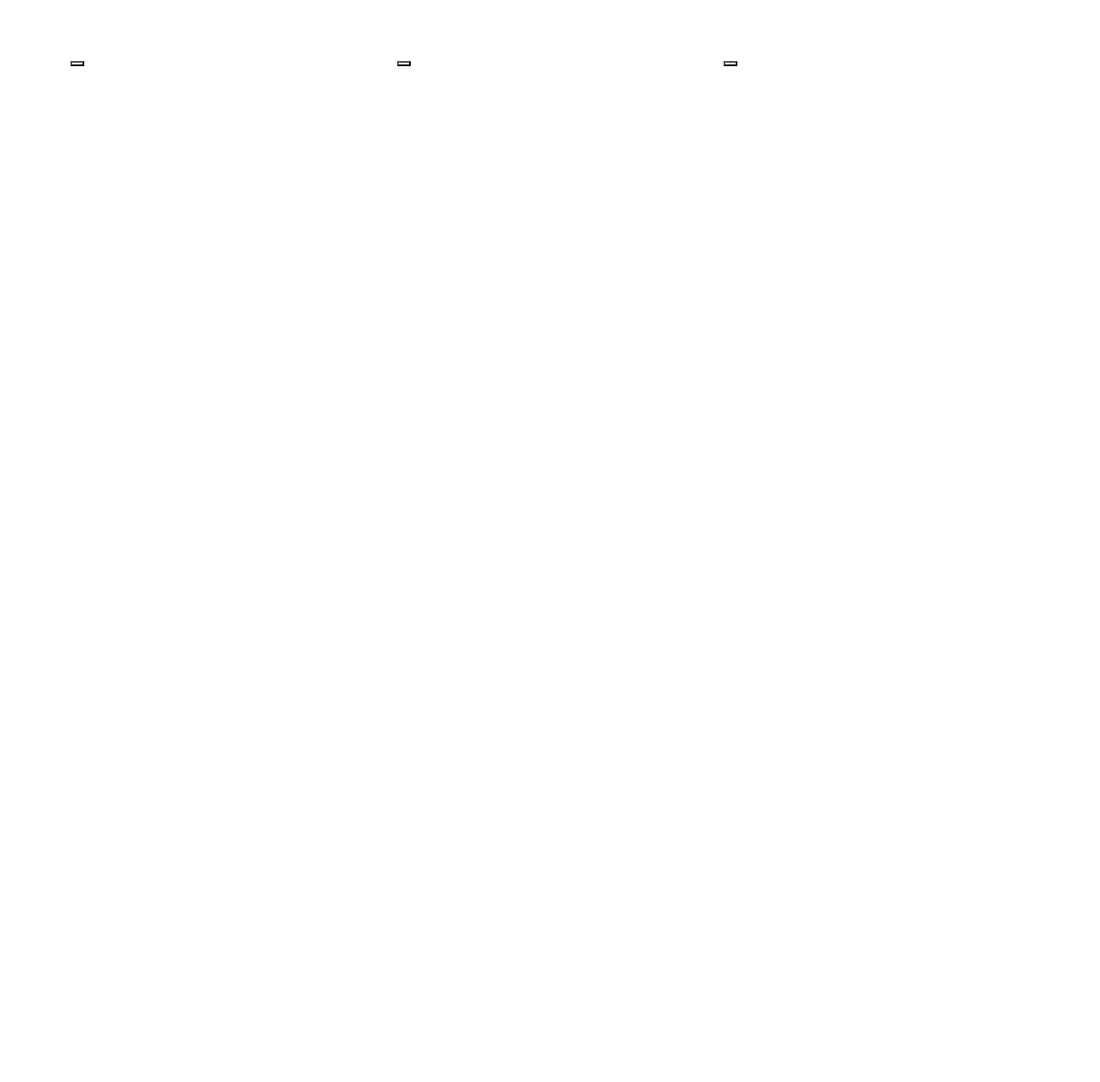
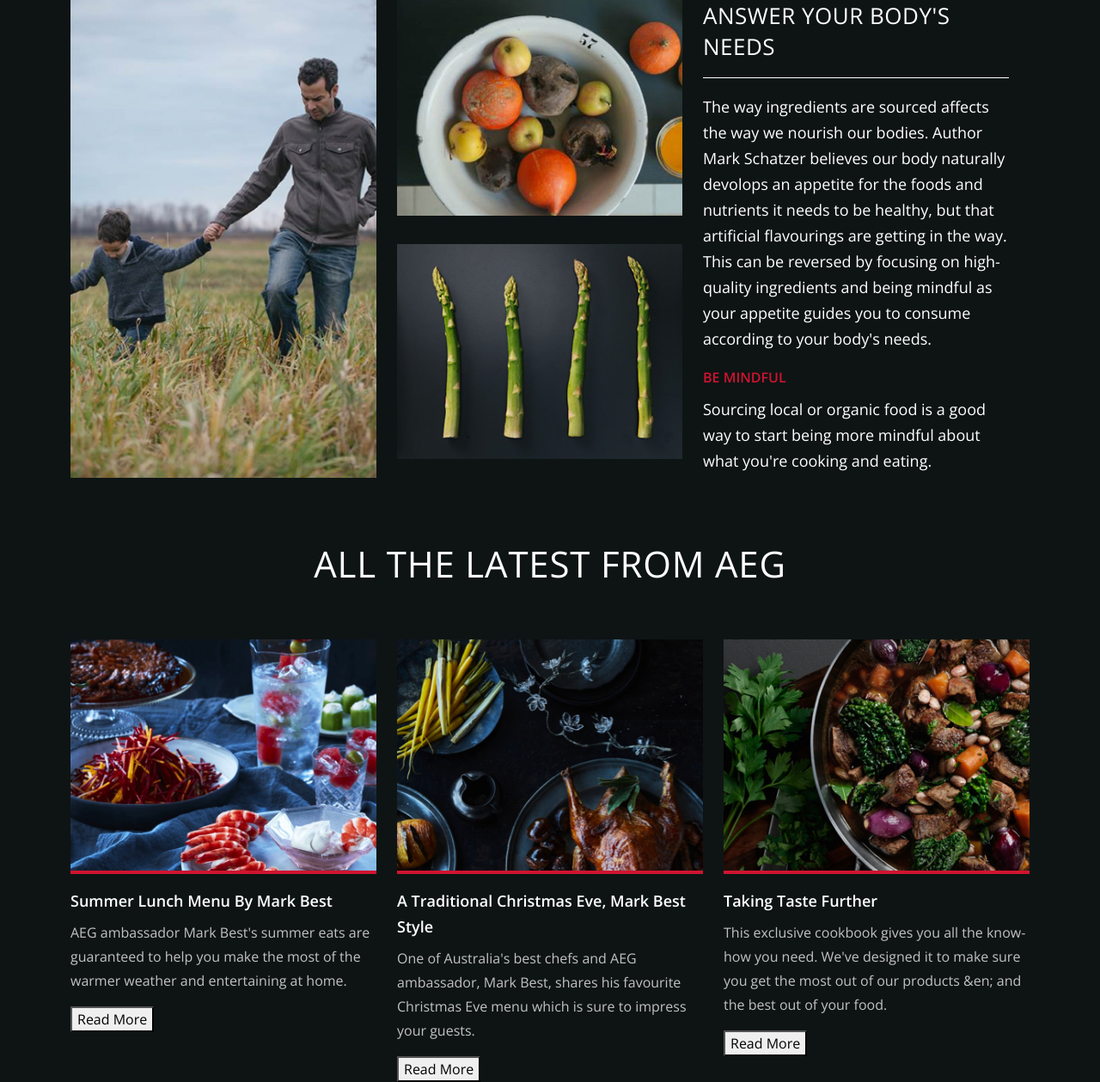
Before and after one commit to benjaminalldridge/orchard, a plain HTML site: page index.html in a window 1280 px wide. Shown: the whole page at 86% size. Before the commit the page ends 800 px from the top, so only its background shows below. Drawn offline with nearby package versions, Linux system fonts and the light colour scheme.

Commit message:
Checking in basic layout

```diff
--- a/index.html
+++ b/index.html
@@ -7,6 +7,12 @@
 	<meta name="viewport" content="width=device-width, initial-scale=1">
 	<!-- Bootstrap CSS -->
 	<link href="https://cdn.jsdelivr.net/npm/bootstrap@5.1.3/dist/css/bootstrap.min.css" rel="stylesheet" integrity="sha384-1BmE4kWBq78iYhFldvKuhfTAU6auU8tT94WrHftjDbrCEXSU1oBoqyl2QvZ6jIW3" crossorigin="anonymous">
+	<!-- Orchard CSS -->
+	<link href="orchard.css" rel="stylesheet">
+	<!-- Fonts from Google -->
+	<link rel="preconnect" href="https://fonts.googleapis.com">
+	<link rel="preconnect" href="https://fonts.gstatic.com" crossorigin>
+	<link href="https://fonts.googleapis.com/css2?family=Open+Sans:wght@300;600&display=swap" rel="stylesheet">
 	<!-- Who needs a title anyway? -->
 	<title>Orchard FED test</title>
   </head>
@@ -20,86 +26,120 @@
 			<!-- Article 1 -->
 			<article class="row">
 				<!-- Column 1 -->
-				<div class="col-4"></div>
+				<div class="col-12 col-md-4">
+					<a href="#">
+						<img srcset="img/Image-01@2x.jpg 2x, img/Image-01.jpg 1x"
+							src="img/Image-01.jpg" alt="" class="img-fluid">
+					</a>
+				</div>
 
 				<!-- Column 2 -->
-				<div class="col-4 row">
+				<div class="col-12 col-md-4 row">
 					<div class="col-12">
-
+						<a href="#">
+							<img srcset="img/Image-02@2x.jpg 2x, img/Image-02.jpg 1x"
+								src="img/Image-02.jpg" alt="" class="img-fluid">
+						</a>
 					</div>
 					<div class="col-12">
-
+						<a href="#">
+							<img srcset="img/Image-06@2x.jpg 2x, img/Image-06.jpg 1x"
+								src="img/Image-06.jpg" alt="" class="img-fluid">
+						</a>
 					</div>
 				</div>
 
 				<!-- Column 3 -->
-				<div class="col-4">
+				<div class="col-12 col-md-4 order-1">
 					<!-- Section header -->
-					<header class="col-12"></header>
-					<p></p>
+					<header class="col-12"><h3>Answer Your Body's Needs</h3></header>
+
+					<p>The way ingredients are sourced affects the way we nourish our bodies.
+					Author Mark Schatzer believes our body naturally devolops an appetite for
+					the foods and nutrients it needs to be healthy, but that artificial flavourings
+					are getting in the way. This can be reversed by focusing on high-quality
+					ingredients and being mindful as your appetite guides you to consume according
+					to your body's needs.</p>
 
 					<!-- Section subheader -->
-					<header class="aeg-red"></header>
-					<p><strong></strong></p>
+					<header>
+						<h5 class="be-mindful">Be Mindful</h5>
+					</header>
+					<p><strong>Sourcing local or organic food is a good way to start being more
+					mindful about what you're cooking and eating.</strong></p>
 				</div>
 			</article>
 
 		</section>
 
 		<!-- Section 2 -->
-		<section class="row">
+		<section class="row" id="latest">
 			<!-- Section header -->
-			<header class="col-12 align-self-center"></header>
+			<header class="col-12 align-self-center">
+				<h2 class="text-center">All the Latest From AEG</h2>
+			</header>
 
 			<!-- Article 1 -->
-			<article class="col-4">
+			<article class="col-12 col-md-4">
 				<!-- Article image -->
 				<figure>
-					<img alt="">
+					<img srcset="img/Image-05@2x.jpg 2x, img/Image-05.jpg 1x"
+						src="img/Image-05.jpg" alt="" class="img-fluid">
 				</figure>
 
 				<!-- Article header -->
-				<header></header>
+				<header>
+					<h4>Summer Lunch Menu By Mark Best</h4>
+				</header>
 
 				<!-- Article body -->
-				<p></p>
+				<p class="article-p">AEG ambassador Mark Best's summer eats are guaranteed to help you make the
+				most of the warmer weather and entertaining at home.</p>
 
 				<!-- Article CTA -->
-				<button></button>
+				<button>Read More</button>
 			</article>
 
 			<!-- Article 2 -->
-			<article class="col-4">
+			<article class="col-12 col-md-4">
 				<!-- Article image -->
 				<figure>
-					<img>
+					<img srcset="img/Image-04@2x.jpg 2x, img/Image-04.jpg 1x"
+						src="img/Image-04.jpg" alt="" class="img-fluid">
 				</figure>
 
 				<!-- Article header -->
-				<header></header>
+				<header>
+					<h4>A Traditional Christmas Eve, Mark Best Style</h4>
+				</header>
 
 				<!-- Article body -->
-				<p></p>
+				<p class="article-p">One of Australia's best chefs and AEG ambassador, Mark Best, shares his favourite
+				Christmas Eve menu which is sure to impress your guests.</p>
 
 				<!-- Article CTA -->
-				<button></button>
+				<button>Read More</button>
 			</article>
 
 			<!-- Article 3 -->
-			<article class="col-4">
+			<article class="col-12 col-md-4">
 				<!-- Article image -->
 				<figure>
-					<img>
+					<img srcset="img/Image-03@2x.jpg 2x, img/Image-03.jpg 1x"
+						src="img/Image-03.jpg" alt="" class="img-fluid">
 				</figure>
 
 				<!-- Article header -->
-				<header></header>
+				<header>
+					<h4>Taking Taste Further</h4>
+				</header>
 
 				<!-- Article body -->
-				<p></p>
+				<p class="article-p">This exclusive cookbook gives you all the know-how you need. We've designed it to
+				make sure you get the most out of our products &en; and the best out of your food.</p>
 
 				<!-- Article CTA -->
-				<button></button>
+				<button>Read More</button>
 			</article>
 
 		</section>
--- /dev/null
+++ b/orchard.css
@@ -0,0 +1,70 @@
+body {
+    background: #0E1414;
+    color: #FFF;
+    font-family: 'Open Sans', sans-serif;
+}
+
+p {
+    font-size: 18px;
+    font-weight: 300;
+    letter-spacing: 0;
+    line-height: 30px;
+}
+
+h2, h3, h5 {
+    text-transform: uppercase;
+}
+
+h2 {
+    color: #FFFFFF;
+    font-family: "Open Sans";
+    font-size: 42px;
+    font-weight: 300;
+    letter-spacing: 0.81px;
+    line-height: 57px;
+    text-align: center;
+    margin: 60px 0 60px;
+}
+
+h3 {
+    color: #FFFFFF;
+    font-family: "Open Sans";
+    font-size: 26px;
+    font-weight: 300;
+    letter-spacing: 0.5px;
+    line-height: 36px;
+    border-bottom: 1px solid #FFFFFF;
+    padding-bottom: 18px;
+    margin-bottom: 18px;
+}
+
+  h4 {
+    color: #FFFFFF;
+    font-family: "Open Sans";
+    font-size: 18px;
+    font-weight: 600;
+    letter-spacing: 0;
+    line-height: 30px;
+}
+
+  h5.be-mindful {
+    color: #CF1430;
+    font-family: "Open Sans";
+    font-size: 16px;
+    font-weight: 600;
+    letter-spacing: 0;
+    line-height: 28px;
+}
+
+  .article-p {
+    color: #C2C2C2;
+    font-family: "Open Sans";
+    font-size: 16px;
+    font-weight: 300;
+    letter-spacing: 0;
+    line-height: 28px;
+}
+
+#latest article figure img {
+    border-bottom: 4px solid #CF1430;
+}
```
Also changed, not shown: img/Image-01.jpg (added), img/Image-01@2x.jpg (added), img/Image-02.jpg (added), img/Image-02@2x.jpg (added), img/Image-03.jpg (added), img/Image-03@2x.jpg (added), img/Image-04.jpg (added), img/Image-04@2x.jpg (added), img/Image-05.jpg (added), img/Image-05@2x.jpg (added), img/Image-06.jpg (added), img/Image-06@2x.jpg (added), 2 other files.
